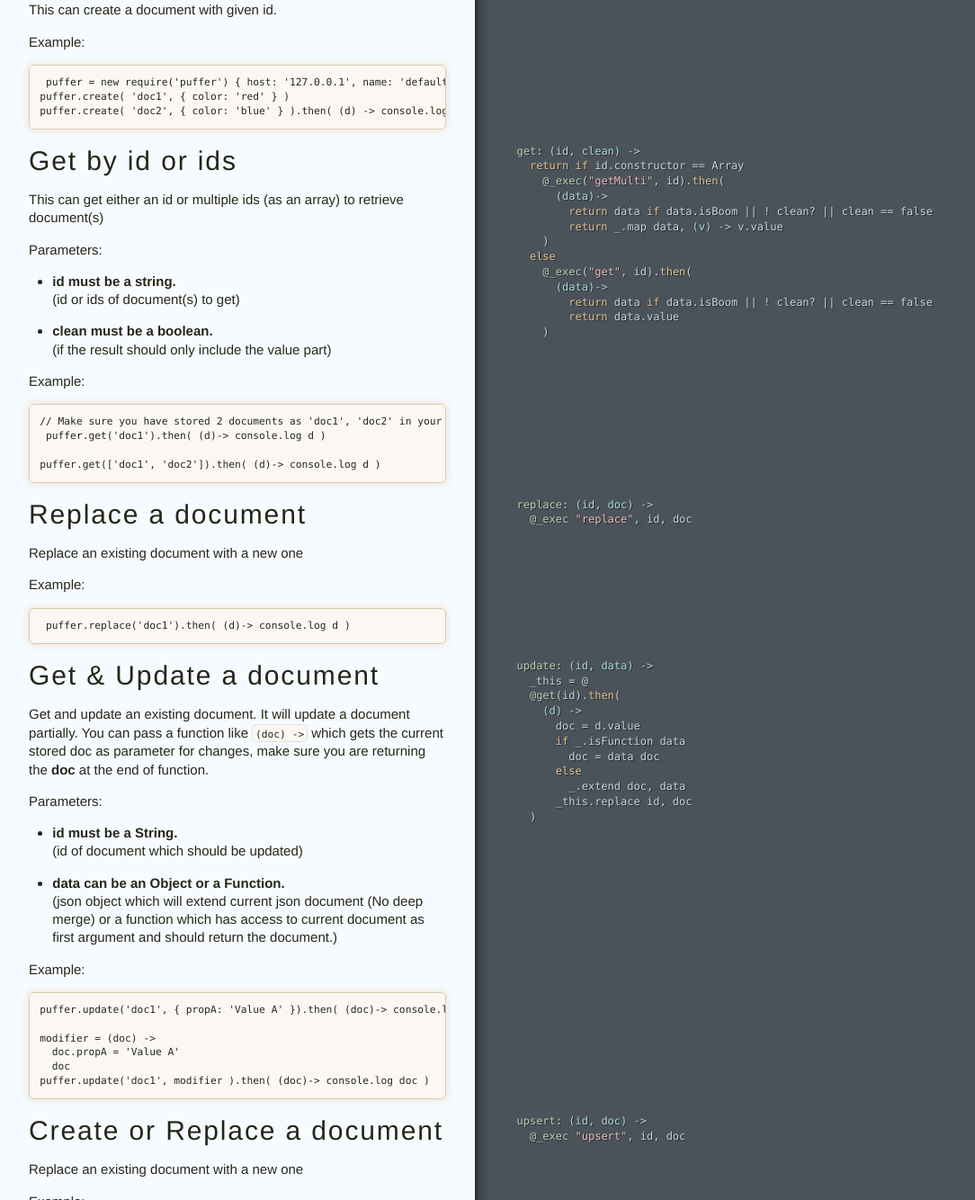
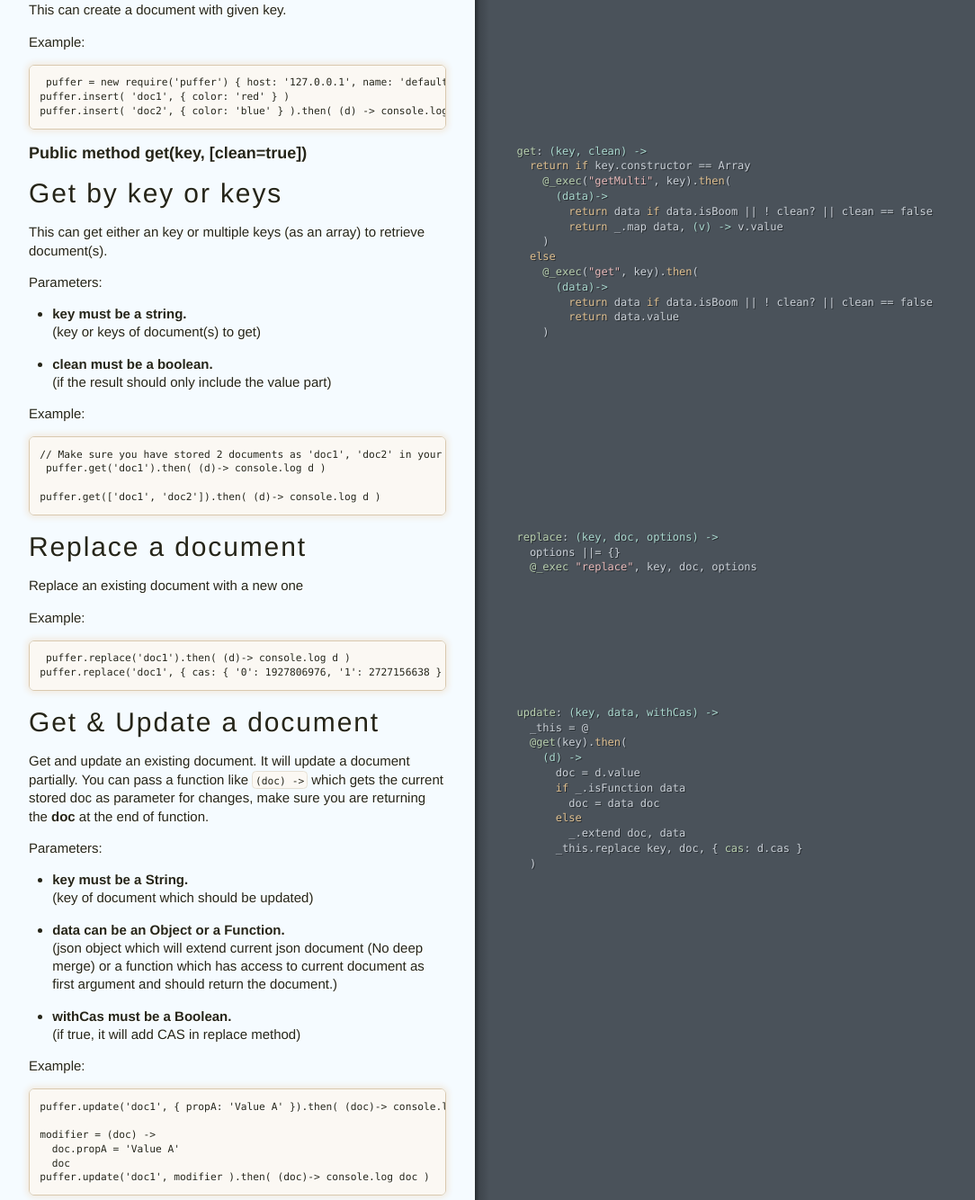
Before and after one commit to pixelsandcode/puffer, a plain HTML site: page main.html in a window 1280 px wide. Shown: the part 716-2050 px from the top of the page at 90% size, without its empty margins (0-1084 px from the left). Drawn offline with Linux system fonts and the light colour scheme.

Commit message:
doc changes

```diff
--- a/assets/behavior.js
+++ b/assets/behavior.js
@@ -132,8 +132,8 @@ f.event={add:function(a,c,d,e,g){var h,i,j,k,l,m,n,o,p,q,r,s;if(!(a.nodeType===3
           "type": "heading",
           "data": {
             "level": 2,
-            "title": "_exec( name, id, [doc])",
-            "slug": "-exec-name-id-doc"
+            "title": "_exec( name, key, [doc])",
+            "slug": "-exec-name-key-doc"
           },
           "depth": 2
         }, {
@@ -148,8 +148,8 @@ f.event={add:function(a,c,d,e,g){var h,i,j,k,l,m,n,o,p,q,r,s;if(!(a.nodeType===3
           "type": "heading",
           "data": {
             "level": 2,
-            "title": "Get by id or ids",
-            "slug": "get-by-id-or-ids"
+            "title": "Get by key or keys",
+            "slug": "get-by-key-or-keys"
           },
           "depth": 2
         }, {
--- a/main.html
+++ b/main.html
@@ -5,7 +5,7 @@
 new require(&#39;puffer&#39;) { host: &#39;127.0.0.1&#39;, name: &#39;default&#39; }
  // In file model.coffee
 puffer = require(&#39;puffer&#39;).instance
-puffer.create( &#39;doc1&#39;, { color: &#39;red&#39; } )
+puffer.insert( &#39;doc1&#39;, { color: &#39;red&#39; } )
  // You can even run it in mock mode
 new require(&#39;puffer&#39;) { host: &#39;127.0.0.1&#39;, name: &#39;default&#39; }, true</code></pre></div></div><div class="code"><div class="wrapper">CB = <span class="hljs-built_in">require</span> <span class="hljs-string">'couchbase'</span>
 Boom = <span class="hljs-built_in">require</span> <span class="hljs-string">'boom'</span>
@@ -26,23 +26,25 @@ Q = <span class="hljs-built_in">require</span>(<span class="hljs-string">'q'</sp
       <span class="hljs-keyword">new</span> CB.Cluster host
     <span class="hljs-property">@bucket</span> = cluster.openBucket options.name
   </div></div></div><div class="segment"><div class="comments doc-section doc-section-private"><div class="wrapper"><p><span class='doc-section-header'>Private method</span></p>
-<h2 id="-exec-name-id-doc">_exec( name, id, [doc])</h2>
+<h2 id="-exec-name-key-doc">_exec( name, key, [doc])</h2>
 <p>You should not call this. This is for puffers internal use.</p>
 <p>Example:</p>
-<pre><code>@_exec &quot;insert&quot;, id, doc
-@_exec &quot;get&quot;, id</code></pre></div></div><div class="code"><div class="wrapper">  <span class="hljs-attribute">_exec</span>: <span class="hljs-function"><span class="hljs-params">(name)</span> -&gt;</span>
+<pre><code>@_exec &quot;insert&quot;, key, doc
+@_exec &quot;get&quot;, key</code></pre></div></div><div class="code"><div class="wrapper">  <span class="hljs-attribute">_exec</span>: <span class="hljs-function"><span class="hljs-params">(name)</span> -&gt;</span>
     Q.npost(<span class="hljs-property">@bucket</span>, name, Array.prototype.slice.call(arguments, <span class="hljs-number">1</span>))
       .fail(errorHandler)</div></div></div><div class="segment"><div class="comments doc-section"><div class="wrapper"><h2 id="create-a-document">Create a document</h2>
-<p>This can create a document with given id.</p>
+<p>This can create a document with given key.</p>
 <p>Example:</p>
 <pre><code> puffer = new require(&#39;puffer&#39;) { host: &#39;127.0.0.1&#39;, name: &#39;default&#39; }
-puffer.create( &#39;doc1&#39;, { color: &#39;red&#39; } )
-puffer.create( &#39;doc2&#39;, { color: &#39;blue&#39; } ).then( (d) -&gt; console.log(d) )</code></pre></div></div><div class="code"><div class="wrapper">  <span class="hljs-attribute">create</span>: <span class="hljs-function"><span class="hljs-params">(id, doc)</span> -&gt;</span>
-    <span class="hljs-property">@_exec</span> <span class="hljs-string">"insert"</span>, id, doc </div></div></div><div class="segment"><div class="comments doc-section"><div class="wrapper"><h2 id="get-by-id-or-ids">Get by id or ids</h2>
-<p>This can get either an id or multiple ids (as an array) to retrieve document(s)</p>
+puffer.insert( &#39;doc1&#39;, { color: &#39;red&#39; } )
+puffer.insert( &#39;doc2&#39;, { color: &#39;blue&#39; } ).then( (d) -&gt; console.log(d) )</code></pre></div></div><div class="code"><div class="wrapper">  <span class="hljs-attribute">insert</span>: <span class="hljs-function"><span class="hljs-params">(key, doc, options)</span> -&gt;</span>
+    options ||= {}
+    <span class="hljs-property">@_exec</span> <span class="hljs-string">"insert"</span>, key, doc, options </div></div></div><div class="segment"><div class="comments doc-section doc-section-public"><div class="wrapper"><p><span class='doc-section-header'>Public method get(key, [clean=true])</span></p>
+<h2 id="get-by-key-or-keys">Get by key or keys</h2>
+<p>This can get either an key or multiple keys (as an array) to retrieve document(s).</p>
 <p>Parameters:</p>
 <ul>
-<li><p><strong>id must be a string.</strong><br/>(id or ids of document(s) to get)</p>
+<li><p><strong>key must be a string.</strong><br/>(key or keys of document(s) to get)</p>
 </li>
 <li><p><strong>clean must be a boolean.</strong><br/>(if the result should only include the value part)</p>
 </li>
@@ -51,29 +53,33 @@ puffer.create( &#39;doc2&#39;, { color: &#39;blue&#39; } ).then( (d) -&gt; conso
 <pre><code>// Make sure you have stored 2 documents as &#39;doc1&#39;, &#39;doc2&#39; in your couchbase
  puffer.get(&#39;doc1&#39;).then( (d)-&gt; console.log d )
 
-puffer.get([&#39;doc1&#39;, &#39;doc2&#39;]).then( (d)-&gt; console.log d )</code></pre></div></div><div class="code"><div class="wrapper">  <span class="hljs-attribute">get</span>: <span class="hljs-function"><span class="hljs-params">(id, clean)</span> -&gt;</span>
-    <span class="hljs-keyword">return</span> <span class="hljs-keyword">if</span> id.constructor == Array
-      <span class="hljs-property">@_exec</span>(<span class="hljs-string">"getMulti"</span>, id).<span class="hljs-keyword">then</span>(
+puffer.get([&#39;doc1&#39;, &#39;doc2&#39;]).then( (d)-&gt; console.log d )</code></pre></div></div><div class="code"><div class="wrapper">  <span class="hljs-attribute">get</span>: <span class="hljs-function"><span class="hljs-params">(key, clean)</span> -&gt;</span>
+    <span class="hljs-keyword">return</span> <span class="hljs-keyword">if</span> key.constructor == Array
+      <span class="hljs-property">@_exec</span>(<span class="hljs-string">"getMulti"</span>, key).<span class="hljs-keyword">then</span>(
         <span class="hljs-function"><span class="hljs-params">(data)</span>-&gt;</span>
           <span class="hljs-keyword">return</span> data <span class="hljs-keyword">if</span> data.isBoom || ! clean? || clean == <span class="hljs-literal">false</span>
           <span class="hljs-keyword">return</span> _.map data, <span class="hljs-function"><span class="hljs-params">(v)</span> -&gt;</span> v.value
       )
     <span class="hljs-keyword">else</span>
-      <span class="hljs-property">@_exec</span>(<span class="hljs-string">"get"</span>, id).<span class="hljs-keyword">then</span>(
+      <span class="hljs-property">@_exec</span>(<span class="hljs-string">"get"</span>, key).<span class="hljs-keyword">then</span>(
         <span class="hljs-function"><span class="hljs-params">(data)</span>-&gt;</span>
           <span class="hljs-keyword">return</span> data <span class="hljs-keyword">if</span> data.isBoom || ! clean? || clean == <span class="hljs-literal">false</span>
           <span class="hljs-keyword">return</span> data.value
       )</div></div></div><div class="segment"><div class="comments doc-section"><div class="wrapper"><h2 id="replace-a-document">Replace a document</h2>
 <p>Replace an existing document with a new one</p>
 <p>Example:</p>
-<pre><code> puffer.replace(&#39;doc1&#39;).then( (d)-&gt; console.log d )</code></pre></div></div><div class="code"><div class="wrapper">  <span class="hljs-attribute">replace</span>: <span class="hljs-function"><span class="hljs-params">(id, doc)</span> -&gt;</span>
-    <span class="hljs-property">@_exec</span> <span class="hljs-string">"replace"</span>, id, doc</div></div></div><div class="segment"><div class="comments doc-section"><div class="wrapper"><h2 id="get-amp-update-a-document">Get &amp; Update a document</h2>
+<pre><code> puffer.replace(&#39;doc1&#39;).then( (d)-&gt; console.log d )
+puffer.replace(&#39;doc1&#39;, { cas: { &#39;0&#39;: 1927806976, &#39;1&#39;: 2727156638 } } ).then( (d)-&gt; console.log d )</code></pre></div></div><div class="code"><div class="wrapper">  <span class="hljs-attribute">replace</span>: <span class="hljs-function"><span class="hljs-params">(key, doc, options)</span> -&gt;</span>
+    options ||= {}
+    <span class="hljs-property">@_exec</span> <span class="hljs-string">"replace"</span>, key, doc, options</div></div></div><div class="segment"><div class="comments doc-section"><div class="wrapper"><h2 id="get-amp-update-a-document">Get &amp; Update a document</h2>
 <p>Get and update an existing document. It will update a document partially. You can pass a function like <code>(doc) -&gt;</code> which gets the current stored doc as parameter for changes, make sure you are returning the <strong>doc</strong> at the end of function.</p>
 <p>Parameters:</p>
 <ul>
-<li><p><strong>id must be a String.</strong><br/>(id of document which should be updated)</p>
+<li><p><strong>key must be a String.</strong><br/>(key of document which should be updated)</p>
 </li>
 <li><p><strong>data can be an Object or a Function.</strong><br/>(json object which will extend current json document (No deep merge) or a function which has access to current document as first argument and should return the document.)</p>
+</li>
+<li><p><strong>withCas must be a Boolean.</strong><br/>(if true, it will add CAS in replace method)</p>
 </li>
 </ul>
 <p>Example:</p>
@@ -82,30 +88,31 @@ puffer.get([&#39;doc1&#39;, &#39;doc2&#39;]).then( (d)-&gt; console.log d )</cod
 modifier = (doc) -&gt;
   doc.propA = &#39;Value A&#39;
   doc
-puffer.update(&#39;doc1&#39;, modifier ).then( (doc)-&gt; console.log doc )</code></pre></div></div><div class="code"><div class="wrapper">  <span class="hljs-attribute">update</span>: <span class="hljs-function"><span class="hljs-params">(id, data)</span> -&gt;</span>
+puffer.update(&#39;doc1&#39;, modifier ).then( (doc)-&gt; console.log doc )</code></pre></div></div><div class="code"><div class="wrapper">  <span class="hljs-attribute">update</span>: <span class="hljs-function"><span class="hljs-params">(key, data, withCas)</span> -&gt;</span>
     _this = @
-    <span class="hljs-property">@get</span>(id).<span class="hljs-keyword">then</span>(
+    <span class="hljs-property">@get</span>(key).<span class="hljs-keyword">then</span>(
       <span class="hljs-function"><span class="hljs-params">(d)</span> -&gt;</span>
         doc = d.value
         <span class="hljs-keyword">if</span> _.isFunction data
           doc = data doc
         <span class="hljs-keyword">else</span>
           _.extend doc, data
-        _this.replace id, doc
+        _this.replace key, doc, { <span class="hljs-attribute">cas</span>: d.cas }
     )
   </div></div></div><div class="segment"><div class="comments doc-section"><div class="wrapper"><h2 id="create-or-replace-a-document">Create or Replace a document</h2>
 <p>Replace an existing document with a new one</p>
 <p>Example:</p>
-<pre><code> puffer.upsert(&#39;doc1&#39;, { color: &#39;blue&#39; }).then( (d)-&gt; console.log d )</code></pre></div></div><div class="code"><div class="wrapper">  <span class="hljs-attribute">upsert</span>: <span class="hljs-function"><span class="hljs-params">(id, doc)</span> -&gt;</span>
-    <span class="hljs-property">@_exec</span> <span class="hljs-string">"upsert"</span>, id, doc</div></div></div><div class="segment"><div class="comments doc-section"><div class="wrapper"><h2 id="remove-a-document">Remove a document</h2>
+<pre><code> puffer.upsert(&#39;doc1&#39;, { color: &#39;blue&#39; }).then( (d)-&gt; console.log d )</code></pre></div></div><div class="code"><div class="wrapper">  <span class="hljs-attribute">upsert</span>: <span class="hljs-function"><span class="hljs-params">(key, doc, options)</span> -&gt;</span>
+    options ||= {}
+    <span class="hljs-property">@_exec</span> <span class="hljs-string">"upsert"</span>, key, doc, options</div></div></div><div class="segment"><div class="comments doc-section"><div class="wrapper"><h2 id="remove-a-document">Remove a document</h2>
 <p>Remove an existing document</p>
 <p>Example:</p>
-<pre><code> puffer.remove(&#39;doc1&#39;).then( (d)-&gt; console.log d )</code></pre></div></div><div class="code"><div class="wrapper">  <span class="hljs-attribute">remove</span>: <span class="hljs-function"><span class="hljs-params">(id)</span> -&gt;</span>
-    <span class="hljs-property">@_exec</span> <span class="hljs-string">"remove"</span>, id</div></div></div><div class="segment"><div class="comments doc-section"><div class="wrapper"><h2 id="atomic-counter">Atomic Counter</h2>
+<pre><code> puffer.remove(&#39;doc1&#39;).then( (d)-&gt; console.log d )</code></pre></div></div><div class="code"><div class="wrapper">  <span class="hljs-attribute">remove</span>: <span class="hljs-function"><span class="hljs-params">(key)</span> -&gt;</span>
+    <span class="hljs-property">@_exec</span> <span class="hljs-string">"remove"</span>, key</div></div></div><div class="segment"><div class="comments doc-section"><div class="wrapper"><h2 id="atomic-counter">Atomic Counter</h2>
 <p>Atomic increase/decrease a counter </p>
 <p>Example:</p>
-<pre><code> puffer.counter(&#39;doc1&#39;, 1).then( (d)-&gt; console.log d )</code></pre></div></div><div class="code"><div class="wrapper">  <span class="hljs-attribute">counter</span>: <span class="hljs-function"><span class="hljs-params">(id, step)</span> -&gt;</span>
-    <span class="hljs-property">@_exec</span> <span class="hljs-string">"counter"</span>, id, step</div></div></div><div class="segment"><div class="comments doc-section"><div class="wrapper"><h2 id="create-viewquery">Create ViewQuery</h2>
+<pre><code> puffer.counter(&#39;doc1&#39;, 1).then( (d)-&gt; console.log d )</code></pre></div></div><div class="code"><div class="wrapper">  <span class="hljs-attribute">counter</span>: <span class="hljs-function"><span class="hljs-params">(key, step)</span> -&gt;</span>
+    <span class="hljs-property">@_exec</span> <span class="hljs-string">"counter"</span>, key, step</div></div></div><div class="segment"><div class="comments doc-section"><div class="wrapper"><h2 id="create-viewquery">Create ViewQuery</h2>
 <p>This will create a ViewQuery and return for more operations such as range, keys. Read couchbase ViewQuery options.</p>
 <p>Example:</p>
 <pre><code> puffer.from(&#39;users&#39;, &#39;by_email&#39;).range( &#39;a&#39;, &#39;z&#39; )</code></pre></div></div><div class="code"><div class="wrapper">  <span class="hljs-attribute">from</span>: <span class="hljs-function"><span class="hljs-params">(design, view)</span> -&gt;</span>
```
